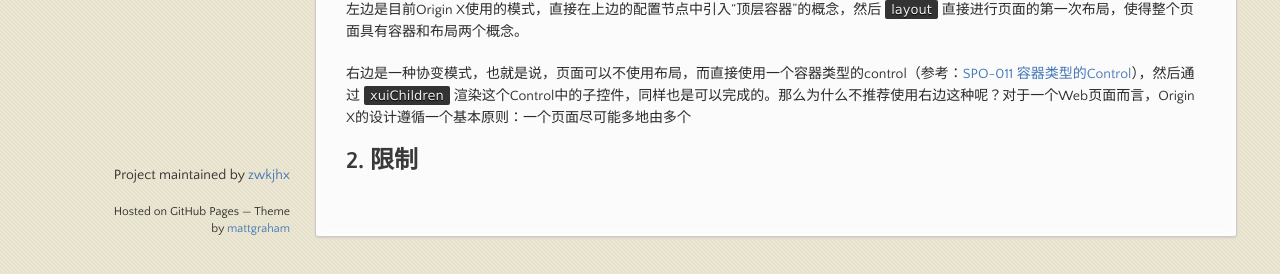
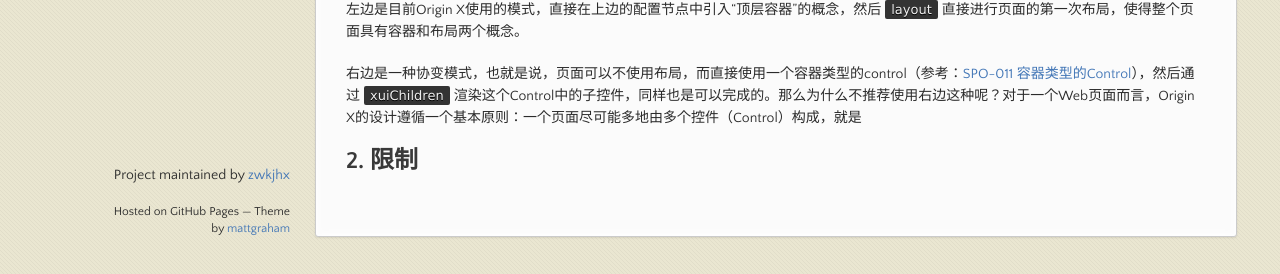
Before and after one commit to zwkjhx/ox-doc, a Jekyll site: the page built from specification/3-origin-xgui-fan/spo-003-bu-ju-pei-zhi-gui-fan.md, in a window 1280 px wide and 1013 px high. Shown: the part 736-1010 px from the top of the window. Built offline with Jekyll 4.4.1, drawn with Linux system fonts in a browser that asks for light colours; our own code applies the rules of GitHub Pages for plain Markdown files.

Commit message:
Updates specification/3-origin-xgui-fan/spo-003-bu-ju-pei-zhi-gui-fan.md
Auto commit by GitBook Editor

```diff
--- a/specification/3-origin-xgui-fan/spo-003-bu-ju-pei-zhi-gui-fan.md
+++ b/specification/3-origin-xgui-fan/spo-003-bu-ju-pei-zhi-gui-fan.md
@@ -24,6 +24,6 @@
 
 左边是目前Origin X使用的模式，直接在上边的配置节点中引入“顶层容器”的概念，然后`layout`直接进行页面的第一次布局，使得整个页面具有容器和布局两个概念。
 
-右边是一种协变模式，也就是说，页面可以不使用布局，而直接使用一个容器类型的control（参考：[SPO-011 容器类型的Control](/specification/3-origin-xgui-fan/spo-011-rong-qi-lei-xing-de-control.md)），然后通过`xuiChildren`渲染这个Control中的子控件，同样也是可以完成的。那么为什么不推荐使用右边这种呢？对于一个Web页面而言，Origin X的设计遵循一个基本原则：一个页面尽可能多地由多个
+右边是一种协变模式，也就是说，页面可以不使用布局，而直接使用一个容器类型的control（参考：[SPO-011 容器类型的Control](/specification/3-origin-xgui-fan/spo-011-rong-qi-lei-xing-de-control.md)），然后通过`xuiChildren`渲染这个Control中的子控件，同样也是可以完成的。那么为什么不推荐使用右边这种呢？对于一个Web页面而言，Origin X的设计遵循一个基本原则：一个页面尽可能多地由多个控件（Control）构成，就是
 
 ## 2. 限制
```
